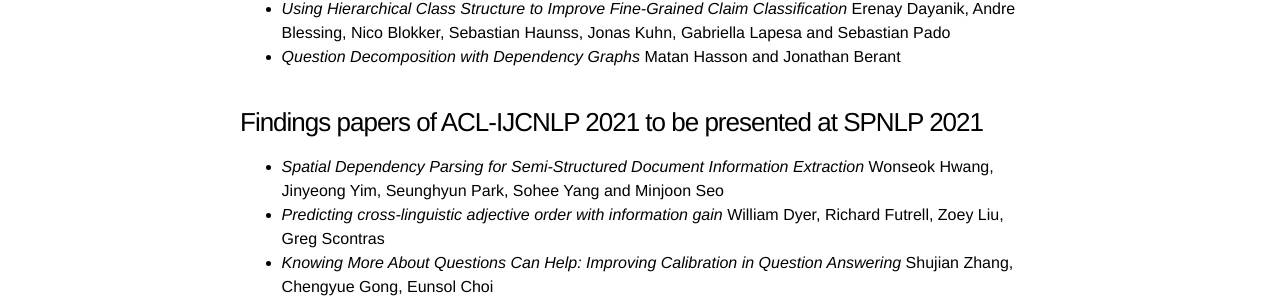
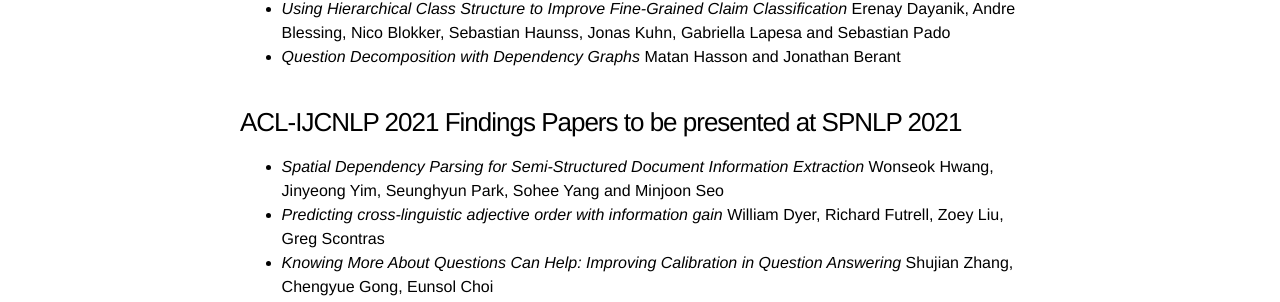
Before and after one commit to structuredprediction/structuredprediction.github.io, a Jekyll site: the page built from SPNLP21/5_ac.md, in a window 1280 px wide. Shown: the part 654-956 px from the top of the page. Built offline with Jekyll 4.4.1, drawn with Linux system fonts in a browser that asks for light colours.

Commit message:
Update 5_ac.md

```diff
--- a/SPNLP21/5_ac.md
+++ b/SPNLP21/5_ac.md
@@ -26,7 +26,7 @@
 * *Question Decomposition with Dependency Graphs*
 Matan Hasson and Jonathan Berant
 
-### Findings papers of ACL-IJCNLP 2021 to be presented at SPNLP 2021
+### ACL-IJCNLP 2021 Findings Papers to be presented at SPNLP 2021
 
 * *Spatial Dependency Parsing for Semi-Structured Document Information Extraction*
 Wonseok Hwang, Jinyeong Yim, Seunghyun Park, Sohee Yang and Minjoon Seo
```
